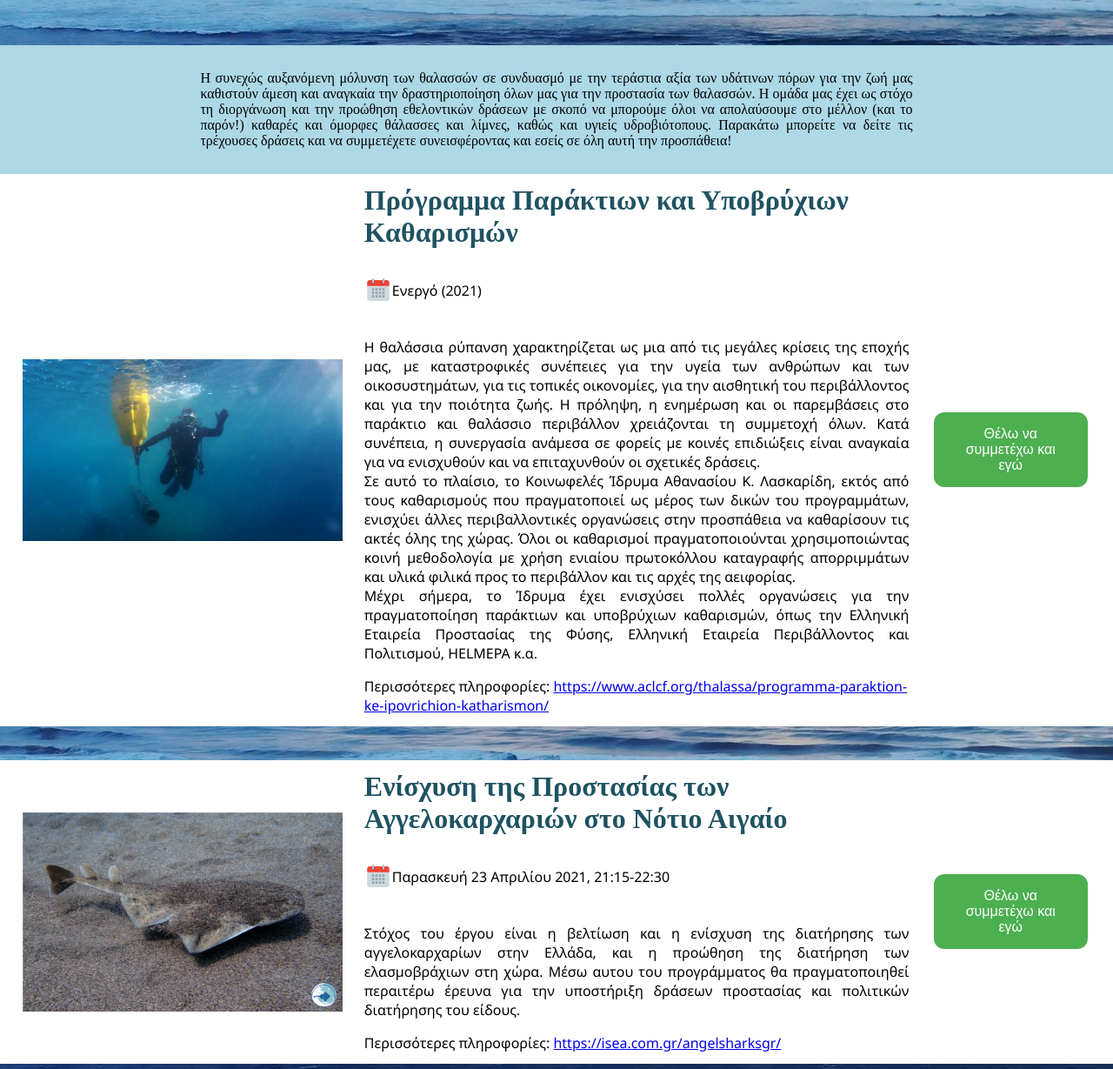
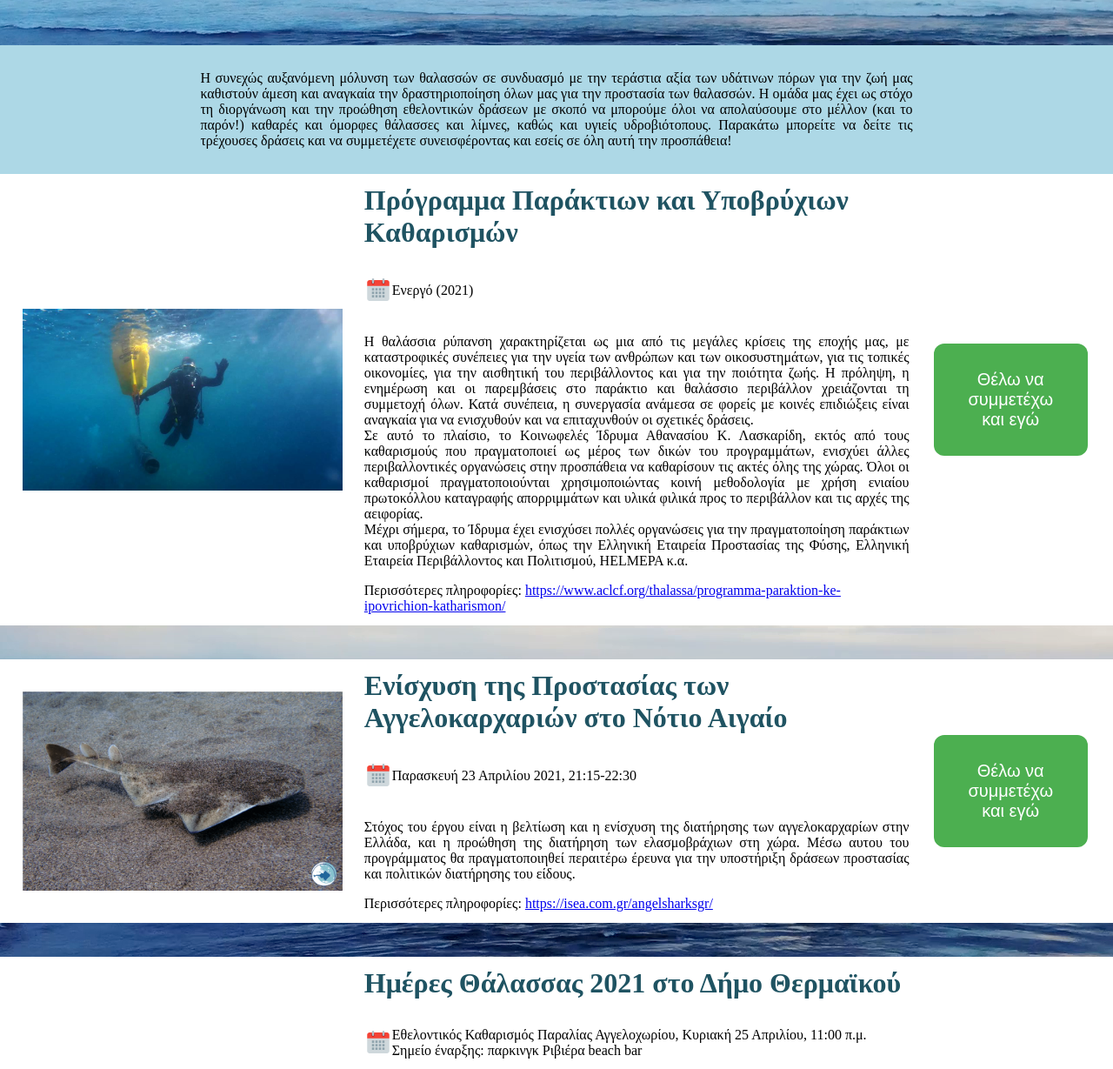
Before and after one commit to vrstelios/blue_life_csd_2021, a PHP site: page /Actions.html in a window 1280 px wide. Shown: the part 454-1683 px from the top of the page at 87% size. Run offline with PHP 8.4, Linux system fonts and the light colour scheme.

```diff
--- a/styles_actions.css
+++ b/styles_actions.css
@@ -1,60 +1,20 @@
 /* Για τις Δράσεις */
-/*
-.containerAction {
-    display: flex;
-    align-items: center;
-    justify-content: center;
-}
- */
-/*
-titlesInPages h2 {
-    padding: 2%;
-    background-color: #d4fafa;
-    font-family: "Segoe UI", serif;
-    color: #1f5362;
-    font-size: 55px;
-    margin-top: 0;
-    background-image: url("images/dolphin-203875_1920.jpg");
-    height:20%;
-}
-*/
 
 .actionIntro {
     background-color: lightblue;
     height: auto;
     padding: 1% 18% 1% 18%;
     margin-bottom: -3%;
-    /*
-    border-bottom-style: solid;
-    border-bottom-width: thick;
-    border-bottom-color: lightblue;
-     */
 }
-/*
-.action {
-    background-color: white;
-    height: auto;
-    margin-top:3%;
-    text-align: justify;
-    padding: 2%;
-}
-
-
-.action.containerAction.text p {
-    text-align: justify;
-}
-*/
-
 
 .action .buttonJoinActions {
     background-color: #4CAF50;
     border: none;
     color: white;
-    padding: 16px 32px;
+    padding: 30px 32px;
     text-align: center;
     text-decoration: none;
-    display: block;
-    font-size: 16px;
+    font-size: 20px;
     margin: 2%;
     cursor: pointer;
     outline: none;
@@ -66,7 +26,6 @@ titlesInPages h2 {
 .action .buttonJoinActions:active {
     background-color: #3e8e41;
     transform: translateY(4px);
-
 }
 
 .action .calendar {
@@ -75,24 +34,15 @@ titlesInPages h2 {
 }
 
 .action .smallImage {
-    /*text-align: right;*/
     display: inline;
     float: left;
     margin: 0;
 }
 
-/* 21/4/2021*//*
-.text {
-    /*font-size: 20px;
-    padding-left: 2%;
-}
-*/
-
 .action {
     background-color: white;
     padding: 1% 2% 1% 2%;
     margin-top:3%;
-    font-family: "Segoe UI", "Calibri", serif;
 }
 
 .action * {
@@ -157,28 +107,3 @@ titlesInPages h2 {
         justify-content: center;
     }
 }
-/*
-@media screen and (max-width: 800px) {
-    article .actionIntro {
-        display: flex;
-        align-items: center;
-        width: 100%;
-        margin: 2px 2px 2px 2px;
-    }
-}
-
-@media screen and (max-width: 800px) {
-    article .action img {
-        width: 100%;
-        display: flex;
-        align-items: flex-start;
-    }
-    article .action .text {
-        width: 100%;
-    }
-    article .action .text {
-        padding-left: 0;
-    }
-}
-
- */
```
